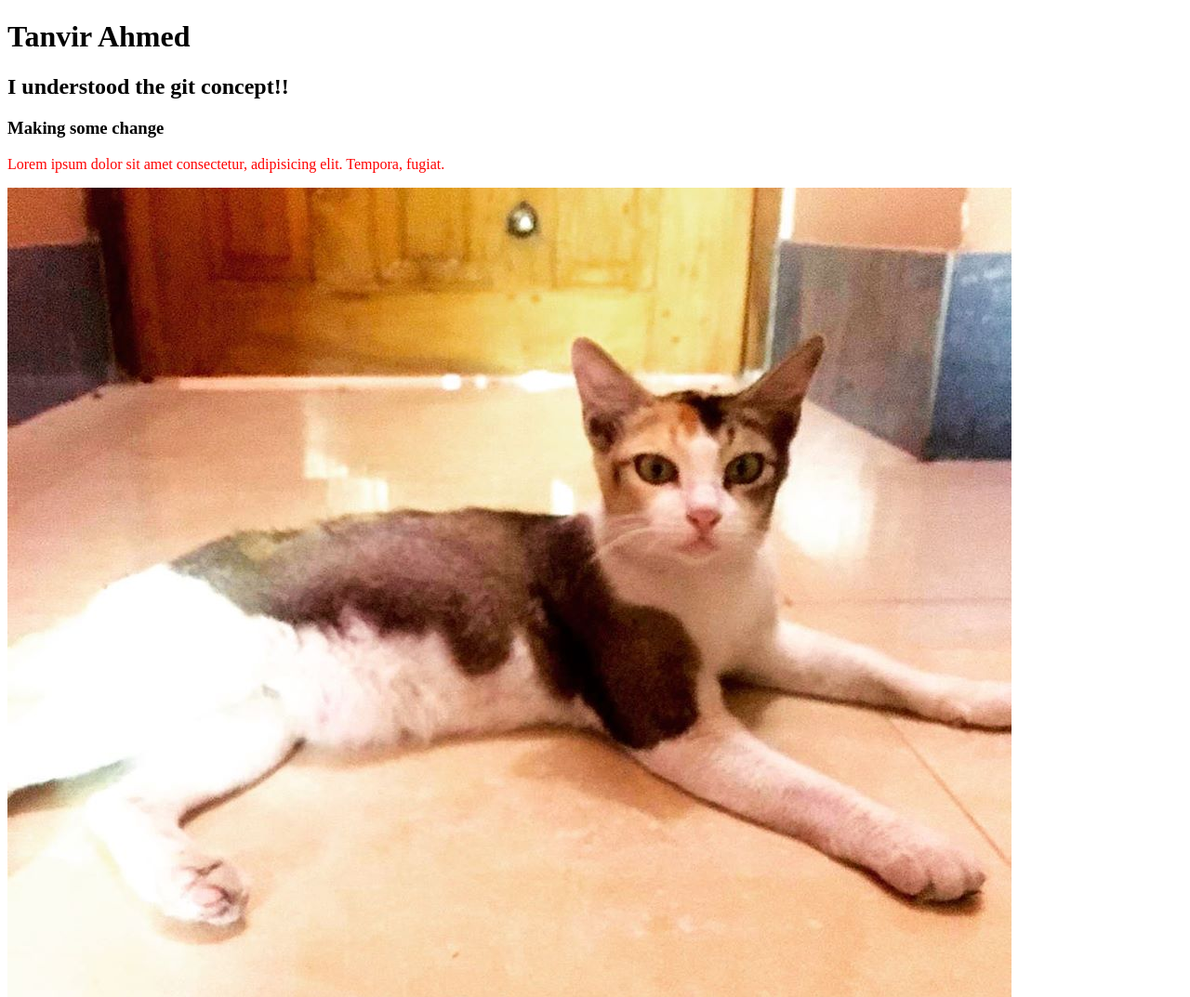
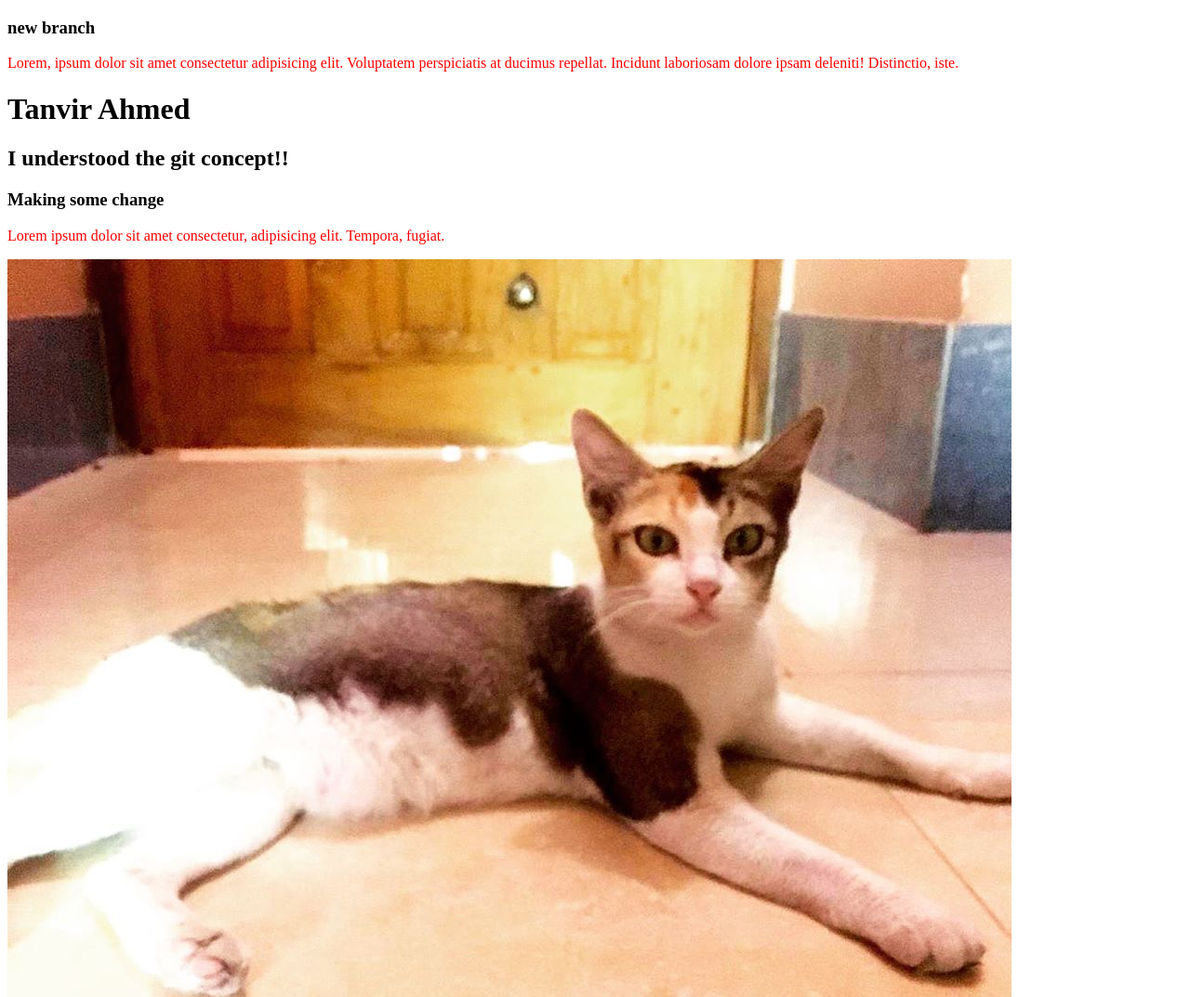
Before and after one commit to Tanvir-51/my-ph-repo, a plain HTML site: page index.html in a window 1280 px wide. Shown: the top 1073 px of the page at 93% size. Drawn offline with Linux system fonts and the light colour scheme.

Commit message:
new blog added

```diff
--- a/index.html
+++ b/index.html
@@ -8,6 +8,14 @@
     <title>My PH Repo</title>
   </head>
   <body>
+    <div>
+      <h3>new branch</h3>
+      <p>
+        Lorem, ipsum dolor sit amet consectetur adipisicing elit. Voluptatem
+        perspiciatis at ducimus repellat. Incidunt laboriosam dolore ipsam
+        deleniti! Distinctio, iste.
+      </p>
+    </div>
     <h1>Tanvir Ahmed</h1>
     <h2>I understood the git concept!!</h2>
     <h3>Making some change</h3>
```
